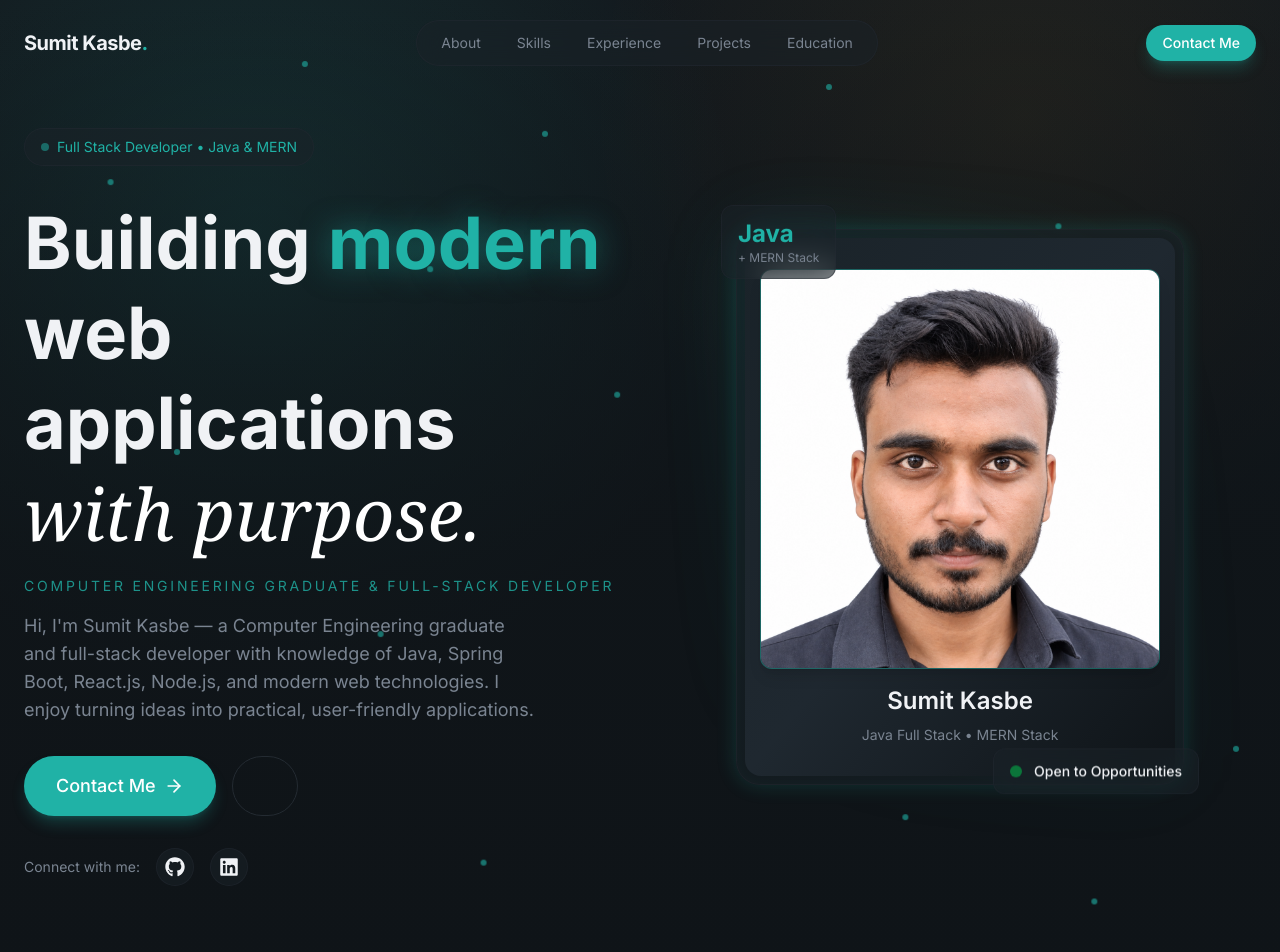
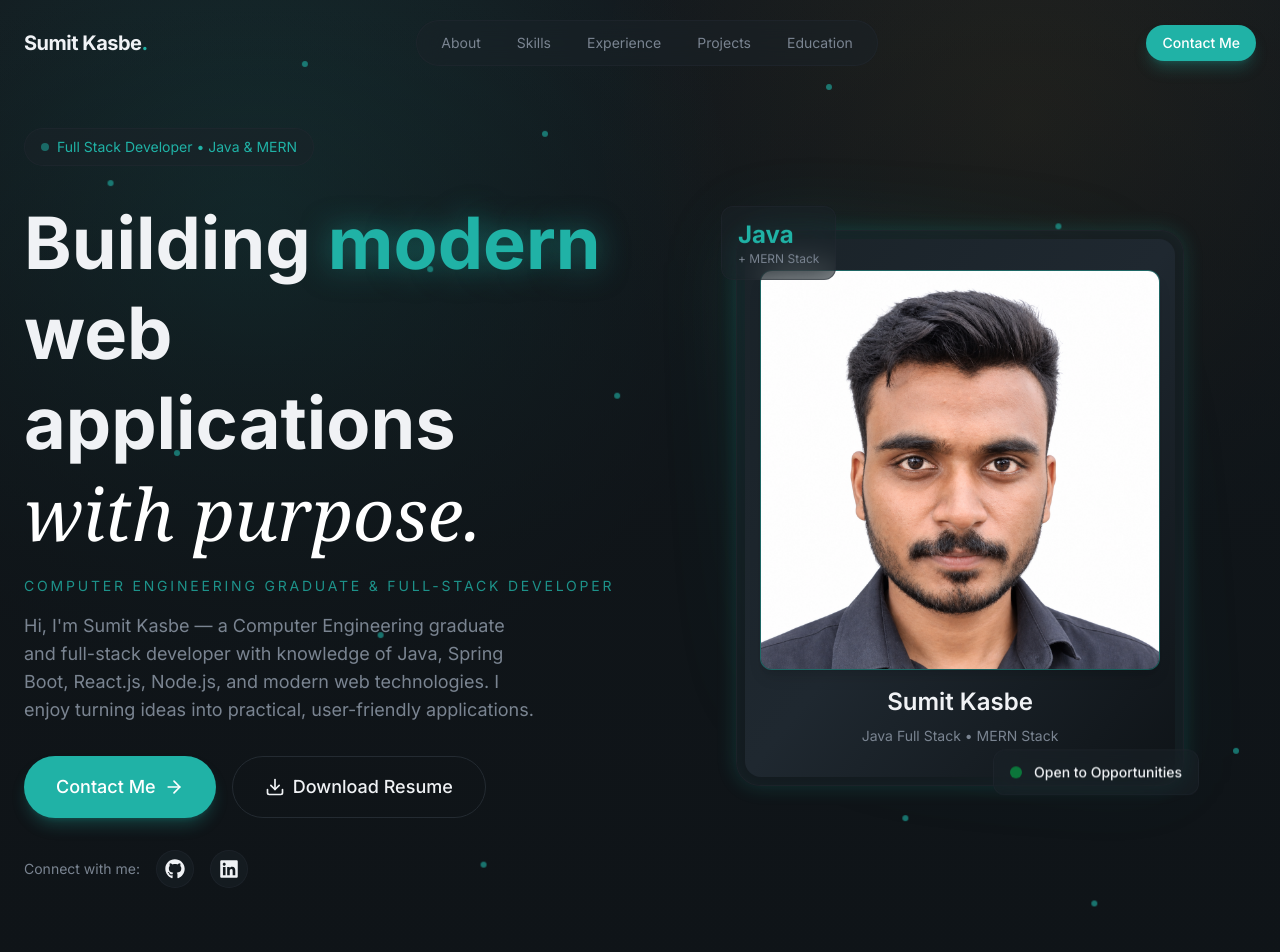
Before and after one commit to sumitkasbe/portfoli08, a React (Vite) app: page / in a window 1280 px wide. Shown: the top 952 px of the page. Built offline with nearby package versions, Linux system fonts and the light colour scheme; a web font is replaced by a local one.

Commit message:
Fix resume download button

```diff
--- a/src/components/AnimatedBorderButton.jsx
+++ b/src/components/AnimatedBorderButton.jsx
@@ -5,13 +5,11 @@ export const AnimatedBorderButton = ({
   className = "",
   ...props
 }) => {
-  const classes = `relative inline-flex bg-transparent border border-border
-        text-foreground hover:border-primary/50 transition-all
-        duration-1000 focus:outline-none focus-visible:ring-2
-        focus-visible:ring-primary focus-visible:ring-offset-2
-        disabled:opacity-50 disabled:cursor-not-allowed group
-        px-8 py-4 text-lg font-medium rounded-full overflow-visible
-        animated-border ${className}`;
+  const classes = `relative inline-flex items-center justify-center
+    gap-2 px-8 py-4 text-lg font-medium rounded-full
+    border border-border text-foreground
+    hover:border-primary/50 transition-all duration-300
+    cursor-pointer ${className}`;
 
   const content = (
     <>
@@ -20,6 +18,7 @@ export const AnimatedBorderButton = ({
         viewBox="0 0 200 60"
         preserveAspectRatio="none"
         style={{ overflow: "visible" }}
+        aria-hidden="true"
       >
         <path
           d="M 30,1 A 29,29 0 0 0 1,30 L 1,30 A 29,29 0 0 0 30,59 L 170,59 A 29,29 0 0 0 199,30 L 199,30 A 29,29 0 0 0 170,1 Z"
@@ -33,6 +32,7 @@ export const AnimatedBorderButton = ({
           className="animated-border-path"
         />
       </svg>
+
       <span className="relative z-10 flex items-center justify-center gap-2">
         {children}
       </span>
@@ -41,7 +41,14 @@ export const AnimatedBorderButton = ({
 
   if (href) {
     return (
-      <a href={href} download={download} className={classes} {...props}></a>
+      <a
+        href={href}
+        download={download}
+        className={classes}
+        {...props}
+      >
+        {content}
+      </a>
     );
   }
 
--- a/src/sections/Hero.jsx
+++ b/src/sections/Hero.jsx
@@ -139,7 +139,7 @@ export const Hero = () => {
                 download="Sumit_Kasbe_Resume.pdf"
               >
                 <Download className="w-5 h-5" />
-                Download Resume
+                <span>Download Resume</span>
               </AnimatedBorderButton>
             </div>
 
```
